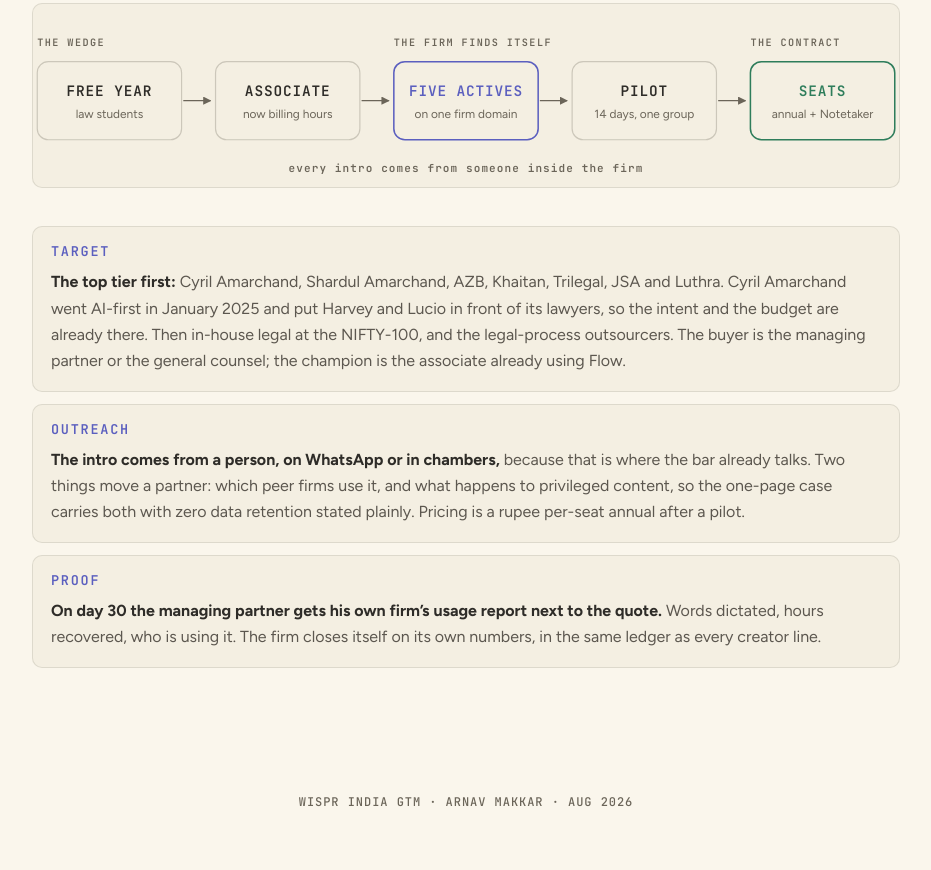
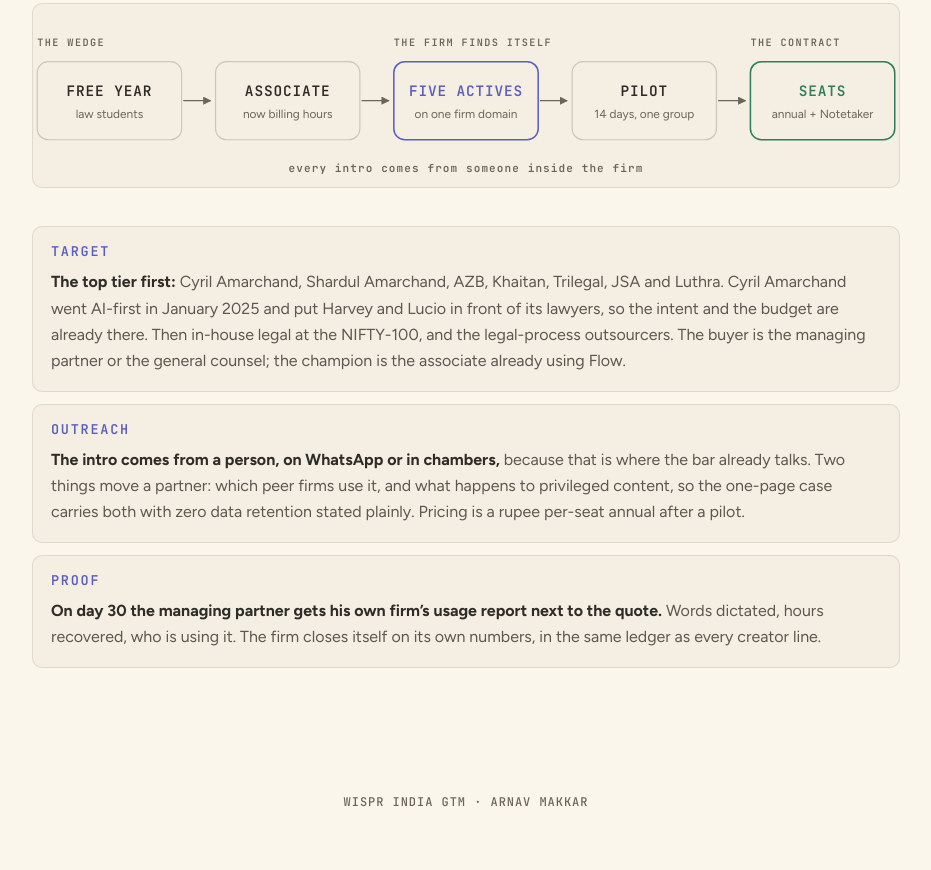
Before and after one commit to arnav-makkar/wispr-gtm, a plain HTML site: page public/index.html in a window 1280 px wide. Shown: the part 9201-10071 px from the top of the page, without its empty margins (174-1105 px from the left). Drawn offline with Linux system fonts and the light colour scheme.

Commit message:
Tidy footer

```diff
--- a/public/index.html
+++ b/public/index.html
@@ -706,7 +706,7 @@
 </section>
 
 
-<footer>WISPR INDIA GTM · ARNAV MAKKAR · AUG 2026</footer>
+<footer>WISPR INDIA GTM · ARNAV MAKKAR</footer>
 
 </div>
 
```
